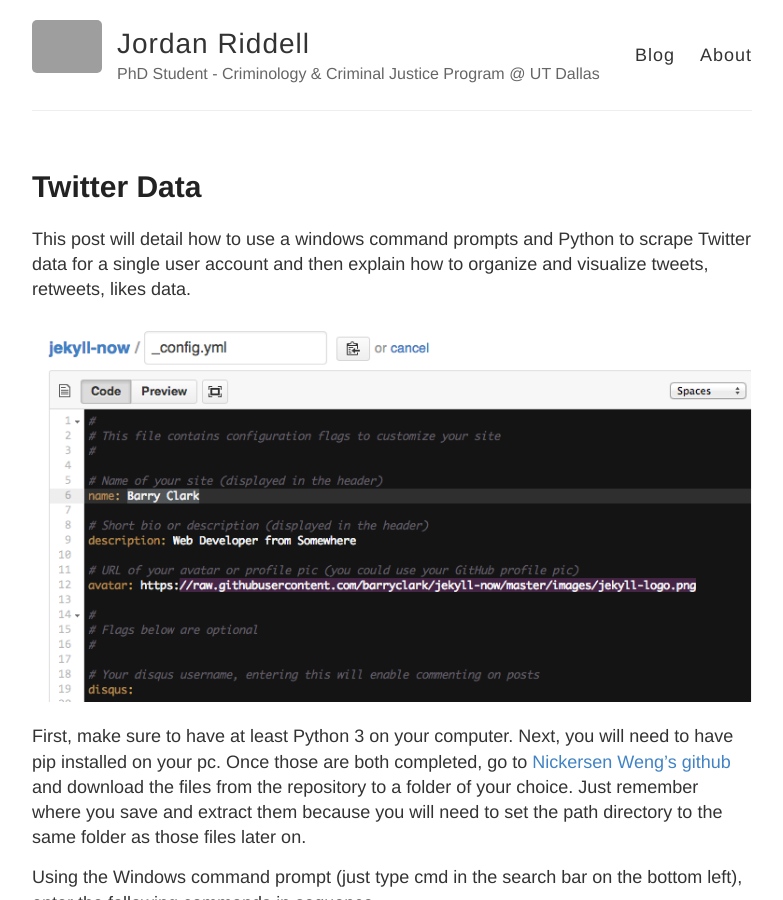
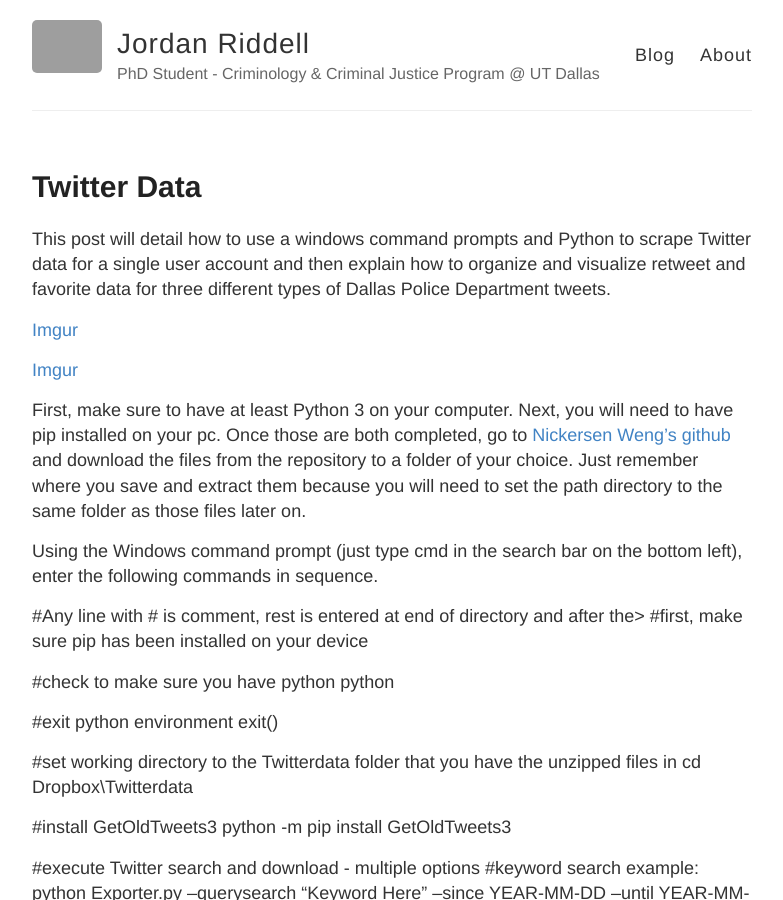
Before and after one commit to jordanriddell/jordanriddell.github.io, a Jekyll site: the page built from _posts/2020-6-3-ADP1.md, in a window 1280 px wide and 900 px high. Shown: the whole window, without its empty margins (248-1031 px from the left). Built offline with Jekyll 4.4.1, drawn with Linux system fonts in a browser that asks for light colours; grey boxes are pictures that could not be loaded.

Commit message:
Update 2020-6-3-ADP1.md

```diff
--- a/_posts/2020-6-3-ADP1.md
+++ b/_posts/2020-6-3-ADP1.md
@@ -3,9 +3,11 @@ layout: post
 title: Twitter Data
 ---
 
-This post will detail how to use a windows command prompts and Python to scrape Twitter data for a single user account and then explain how to organize and visualize tweets, retweets, likes data.
+This post will detail how to use a windows command prompts and Python to scrape Twitter data for a single user account and then explain how to organize and visualize retweet and favorite data for three different types of Dallas Police Department tweets.
 
-![_config.yml]({{ site.baseurl }}/images/config.png)
+[Imgur](https://i.imgur.com/WpOpn20.png)
+
+[Imgur](https://i.imgur.com/2vaQ6nK.png)
 
 First, make sure to have at least Python 3 on your computer. Next, you will need to have pip installed on your pc. Once those are both completed, go to [Nickersen Weng's github](https://github.com/NicksonWeng/Get-Old-Tweet-Modified) and download the files from the repository to a folder of your choice. Just remember where you save and extract them because you will need to set the path directory to the same folder as those files later on.
 
```
